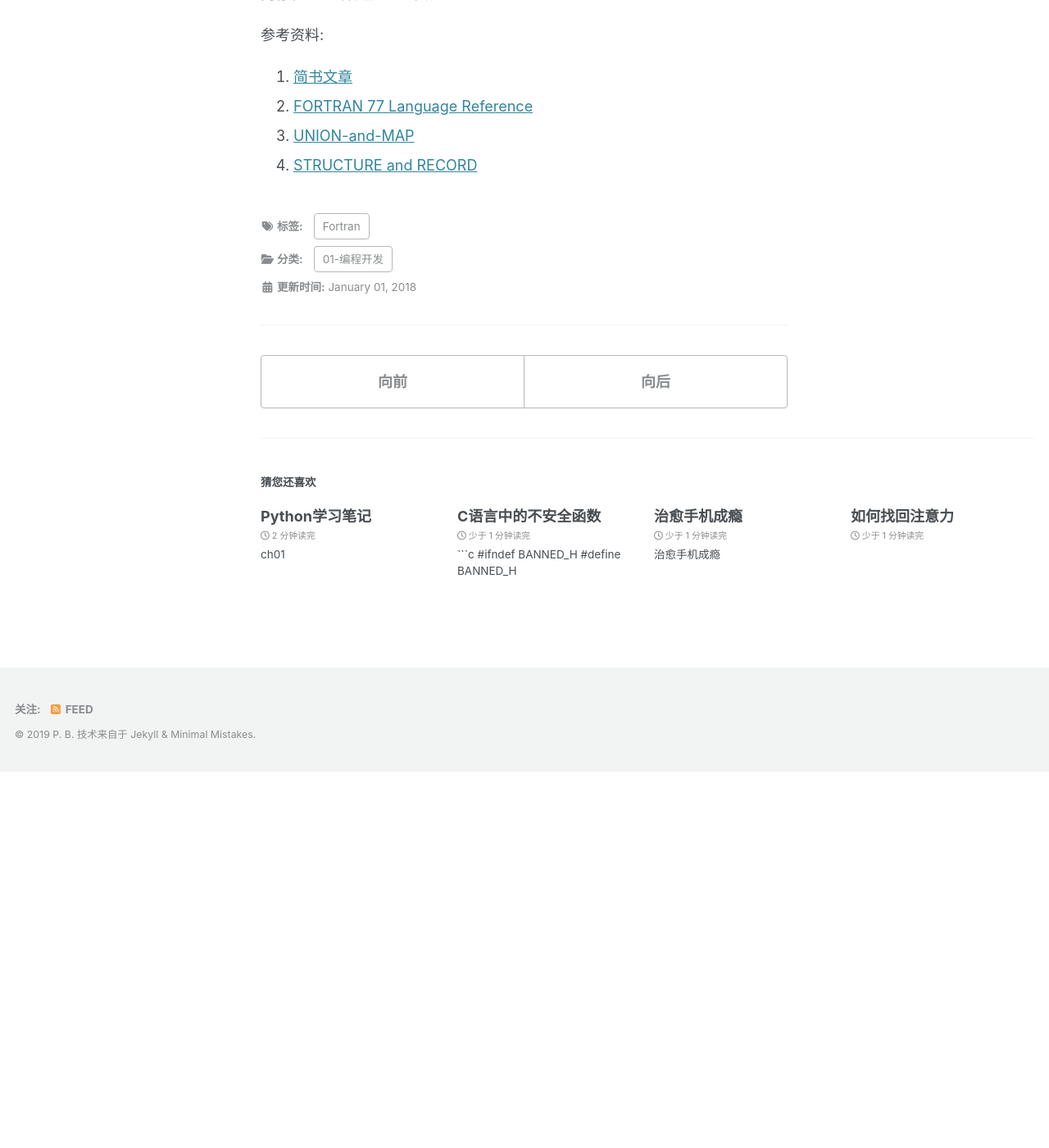
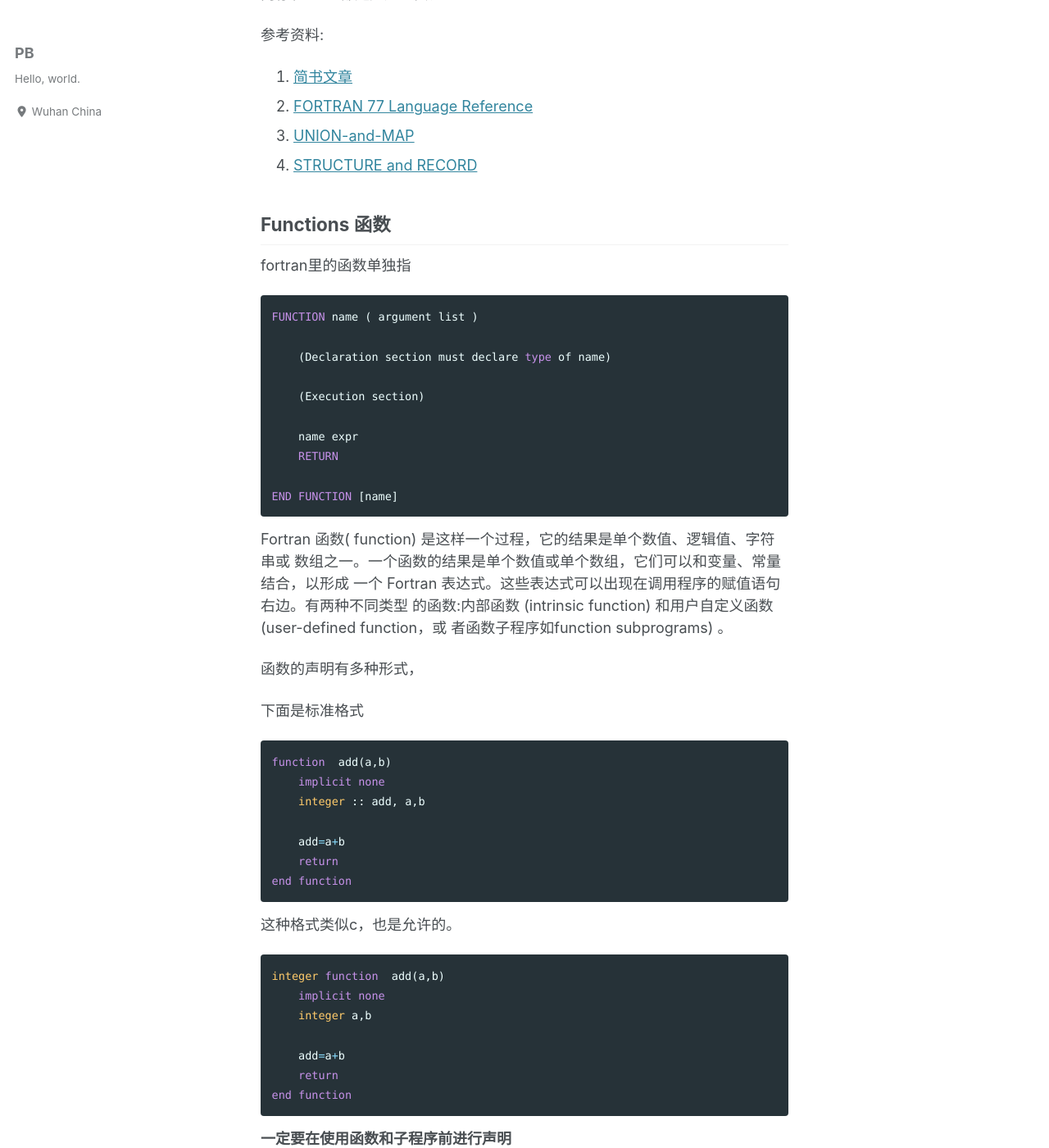
Before and after one commit to wow-yes/blog, a Jekyll site: the page built from 01-编程开发/_posts/2018-01-01-Fortran.md, in a window 1280 px wide and 1400 px high, scrolled down 2512 px. Shown: the whole window at 82% size. Built offline with Jekyll 4.4.1, drawn with Linux system fonts in a browser that asks for light colours; cached includes are drawn as plain includes; nearby versions of some CDN libraries; before the commit the page ends 3454 px from its top, so only the background shows below that; some of the changed text lies outside the part shown.

Commit message:
Sun Sep 15 15:46:24 CST 2019

````diff
--- a/01-编程开发/_posts/2018-01-01-Fortran.md
+++ b/01-编程开发/_posts/2018-01-01-Fortran.md
@@ -108,3 +108,70 @@ CPU都是如此宝贵。
 2. [FORTRAN 77 Language Reference](https://docs.oracle.com/cd/E19957-01/805-4939/6j4m0vnbl/index.html)
 3. [UNION-and-MAP](https://gnu.huihoo.org/gcc/gcc-7.1.0/gfortran/UNION-and-MAP.html)
 4. [STRUCTURE and RECORD](https://gcc.gnu.org/onlinedocs/gfortran/STRUCTURE-and-RECORD.html#STRUCTURE-and-RECORD)
+
+
+## Functions 函数
+
+fortran里的函数单独指
+
+
+```fortran
+FUNCTION name ( argument list )
+
+    (Declaration section must declare type of name)
+
+    (Execution section)
+
+    name expr
+    RETURN
+
+END FUNCTION [name]
+```
+
+Fortran 函数( function) 是这样一个过程，它的结果是单个数值、逻辑值、字符串或
+数组之一。一个函数的结果是单个数值或单个数组，它们可以和变量、常量结合，以形成
+一个 Fortran 表达式。这些表达式可以出现在调用程序的赋值语句右边。有两种不同类型
+的函数:内部函数 (intrinsic function) 和用户自定义函数 (user-defined function，或
+者函数子程序如function subprograms) 。
+
+函数的声明有多种形式，
+
+下面是标准格式
+```fortran
+function  add(a,b)
+    implicit none
+    integer :: add, a,b
+
+    add=a+b
+    return
+end function
+```
+
+这种格式类似c，也是允许的。
+```fortran
+integer function  add(a,b)
+    implicit none
+    integer a,b
+
+    add=a+b
+    return
+end function
+```
+
+**一定要在使用函数和子程序前进行声明**
+
+
+## Intel fortran 参数相关知识
+
+调试问题
+
+-CB 检查数组越界
+-CU 未初始化变量检查
+-traceback 对于runtime Err 返回错误行号
+
+计算效率
+
+-parallel 选项: 可实现自动并行，推测类似简单的OMP并行
+-profile 效率日志: 日志可列出各子程序运算次数，时间，帮助优化计算效率
+-module path 指定 .mod 文件生成的路径
+-I指定搜索 .mod 文件的路径
````
Also changed, not shown: 01-编程开发/_posts/2019-09-10-qsub入门.md (added, +332 -0 lines), 2 other files.
